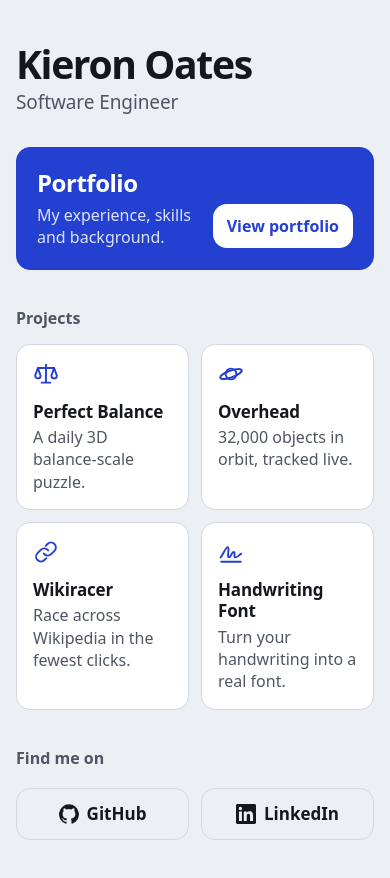
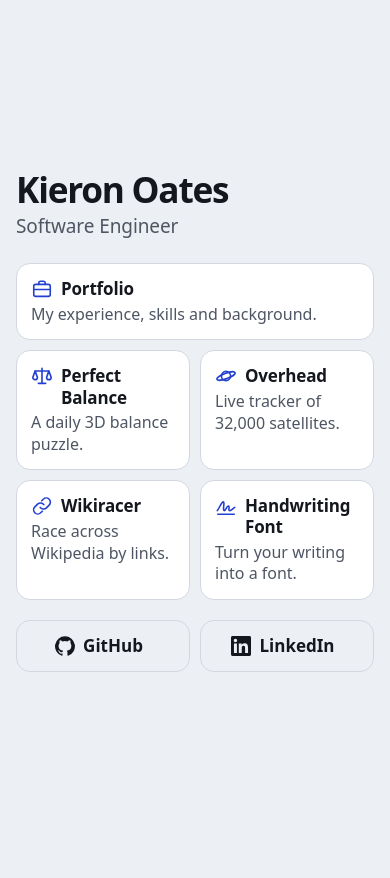
Before and after one commit to roff-dev/qr-site, a plain HTML site: page public/index.html in a window 390 px wide. After the commit the page ends 844 px from the top, so only its background shows below. Drawn offline with Linux system fonts and the light colour scheme.

Commit message:
Merge portfolio into the card grid and fit the page on one screen
Portfolio becomes a full-width card alongside the four projects, the section
headings go, and spacing is tightened so the page fits a phone screen without
scrolling. Links now open in a new tab. The checks assert both.

```diff
--- a/public/index.html
+++ b/public/index.html
@@ -32,10 +32,9 @@
   --muted: #4E5563;
   --line: #D3D8E0;
   --accent: #2340D0;
-  --accent-ink: #FFFFFF;
-  --accent-soft: #DCE3FF;
   --press: #F2F4FF;
   --radius: 14px;
+  --gap: 0.625rem;
   --gutter: max(1rem, env(safe-area-inset-left), env(safe-area-inset-right));
   color-scheme: light;
 }
@@ -49,26 +48,31 @@ body {
   -webkit-tap-highlight-color: transparent;
 }
 main {
+  display: flex;
+  flex-direction: column;
+  justify-content: center;
+  min-height: 100vh;
+  min-height: 100svh;
   max-width: 34rem;
   margin: 0 auto;
   padding:
-    max(2.75rem, calc(env(safe-area-inset-top) + 1.5rem))
+    max(1.5rem, calc(env(safe-area-inset-top) + 1rem))
     var(--gutter)
-    max(2.5rem, calc(env(safe-area-inset-bottom) + 1.5rem));
+    max(1.5rem, calc(env(safe-area-inset-bottom) + 1rem));
 }
 
 /* Header */
-header { margin-bottom: 2rem; }
+header { margin-bottom: 1.5rem; }
 h1 {
   margin: 0;
-  font-size: clamp(2.25rem, 9vw + 0.25rem, 3rem);
+  font-size: clamp(2.125rem, 8vw + 0.25rem, 3rem);
   line-height: 1.02;
   font-weight: 750;
   letter-spacing: -0.035em;
 }
 h1 .role {
   display: block;
-  margin-top: 0.4rem;
+  margin-top: 0.375rem;
   font-size: 1.1875rem;
   line-height: 1.3;
   font-weight: 500;
@@ -79,67 +83,38 @@ h1 .role {
   position: absolute; width: 1px; height: 1px; overflow: hidden;
   clip-path: inset(50%); white-space: nowrap;
 }
+
 /* Links */
-.links { display: grid; gap: 0.75rem; }
 a { color: inherit; text-decoration: none; }
+.cards {
+  display: grid;
+  grid-template-columns: repeat(2, minmax(0, 1fr));
+  gap: var(--gap);
+}
 .card {
-  display: flex;
-  flex-direction: column;
+  display: grid;
+  grid-template-columns: auto 1fr;
+  column-gap: 0.5rem;
+  align-content: start;
   min-height: 48px;
-  padding: 1rem;
+  padding: 0.875rem;
   background: var(--surface);
   border: 1px solid var(--line);
   border-radius: var(--radius);
   transition: transform 120ms ease-out, background-color 120ms ease-out, border-color 120ms ease-out;
 }
+.card.wide { grid-column: 1 / -1; }
 .card:active { transform: scale(0.98); background: var(--press); border-color: var(--accent); }
-.card svg { width: 26px; height: 26px; color: var(--accent); margin-bottom: 0.875rem; flex: none; }
+.card svg { width: 22px; height: 22px; color: var(--accent); }
 .card .name { font-weight: 650; line-height: 1.25; letter-spacing: -0.01em; }
-.card .desc { margin-top: 0.25rem; color: var(--muted); font-size: 1rem; line-height: 1.4; }
-
-.portfolio {
-  display: grid;
-  grid-template-columns: 1fr auto;
-  column-gap: 1rem;
-  align-items: center;
-  padding: 1.25rem;
-  background: var(--accent);
-  border-color: var(--accent);
-  color: var(--accent-ink);
-}
-.portfolio .name { grid-column: 1 / -1; font-size: 1.5rem; letter-spacing: -0.02em; }
-.portfolio .desc { color: var(--accent-soft); margin-top: 0.375rem; }
-.portfolio .go {
-  margin-top: 0.375rem;
-  padding: 0.625rem 0.875rem;
-  border-radius: var(--radius);
-  white-space: nowrap;
-  background: var(--accent-ink);
-  color: var(--accent);
-  font-size: 1rem;
-  font-weight: 650;
-}
-.portfolio:active { background: #1C34AE; border-color: #1C34AE; }
-@media (max-width: 359px) {
-  .portfolio { grid-template-columns: 1fr; }
-  .portfolio .go { justify-self: start; margin-top: 1rem; }
-}
-
-.projects { display: grid; grid-template-columns: 1fr 1fr; gap: 0.75rem; }
-
-h2 {
-  margin: 1.5rem 0 0.125rem;
-  font-size: 1rem;
-  font-weight: 650;
-  color: var(--muted);
-}
+.card .desc { grid-column: 1 / -1; margin-top: 0.25rem; color: var(--muted); font-size: 1rem; line-height: 1.35; }
 
 /* Profiles */
 .profiles {
   display: grid;
   grid-template-columns: 1fr 1fr;
-  gap: 0.75rem;
-  margin-top: 0.25rem;
+  gap: var(--gap);
+  margin-top: 1.25rem;
 }
 .profile {
   display: flex;
@@ -157,18 +132,25 @@ h2 {
 .profile:active { transform: scale(0.97); background: var(--surface); border-color: var(--ink); }
 
 a:focus-visible { outline: 3px solid var(--accent); outline-offset: 3px; }
-.portfolio:focus-visible { outline-color: var(--ink); }
 
+@media (max-width: 359px) {
+  .card { grid-template-columns: 1fr; }
+  .card svg { display: none; }
+}
+@media (max-height: 600px) {
+  main {
+    padding-top: max(1rem, calc(env(safe-area-inset-top) + 0.75rem));
+    padding-bottom: max(1rem, calc(env(safe-area-inset-bottom) + 0.75rem));
+  }
+  header { margin-bottom: 1rem; }
+  .profiles { margin-top: 1rem; }
+}
 @media (hover: hover) {
   .card:hover, .profile:hover { border-color: var(--accent); }
-  .portfolio:hover { background: #1C34AE; }
 }
 @media (prefers-reduced-motion: reduce) {
   .card, .profile { transition: none; }
   .card:active, .profile:active { transform: none; }
-}
-@media (min-width: 40rem) {
-  main { padding-top: 5rem; }
 }
 </style>
 </head>
@@ -178,46 +160,43 @@ a:focus-visible { outline: 3px solid var(--accent); outline-offset: 3px; }
     <h1>Kieron Oates<span class="sr-only"> – </span><span class="role">Software Engineer</span></h1>
   </header>
 
-  <nav class="links" aria-label="My work">
-    <a class="card portfolio" href="https://kieron-oates.infinityfreeapp.com/?i=1">
-      <span class="name">Portfolio</span>
-      <span class="desc">My experience, skills and background.</span>
-      <span class="go" aria-hidden="true">View portfolio</span>
-    </a>
-
-    <h2>Projects</h2>
-    <div class="projects">
-      <a class="card" href="https://perfect-balance.kieronoates.workers.dev">
+  <nav aria-label="My work">
+    <div class="cards">
+      <a class="card wide" href="https://kieron-oates.infinityfreeapp.com/?i=1" target="_blank" rel="noopener">
+        <svg viewBox="0 0 24 24" fill="none" stroke="currentColor" stroke-width="1.75" stroke-linecap="round" stroke-linejoin="round" aria-hidden="true"><rect x="3" y="7" width="18" height="13" rx="2"/><path d="M8.5 7V5.5a2 2 0 0 1 2-2h3a2 2 0 0 1 2 2V7M3 12.5h18"/></svg>
+        <span class="name">Portfolio<span class="sr-only"> (opens in a new tab)</span></span>
+        <span class="desc">My experience, skills and background.</span>
+      </a>
+      <a class="card" href="https://perfect-balance.kieronoates.workers.dev" target="_blank" rel="noopener">
         <svg viewBox="0 0 24 24" fill="none" stroke="currentColor" stroke-width="1.75" stroke-linecap="round" stroke-linejoin="round" aria-hidden="true"><path d="M12 3.5V20M8 20h8M4.5 6.5h15"/><path d="M2 13.5a2.5 2.5 0 0 0 5 0L4.5 6.5zM17 13.5a2.5 2.5 0 0 0 5 0l-2.5-7z"/></svg>
-        <span class="name">Perfect Balance</span>
-        <span class="desc">A daily 3D balance-scale puzzle.</span>
+        <span class="name">Perfect Balance<span class="sr-only"> (opens in a new tab)</span></span>
+        <span class="desc">A daily 3D balance puzzle.</span>
       </a>
-      <a class="card" href="https://overhead.kieronoates.workers.dev">
+      <a class="card" href="https://overhead.kieronoates.workers.dev" target="_blank" rel="noopener">
         <svg viewBox="0 0 24 24" fill="none" stroke="currentColor" stroke-width="1.75" stroke-linecap="round" stroke-linejoin="round" aria-hidden="true"><circle cx="12" cy="12" r="5"/><ellipse cx="12" cy="12" rx="10.5" ry="3" transform="rotate(-20 12 12)"/></svg>
-        <span class="name">Overhead</span>
-        <span class="desc">32,000 objects in orbit, tracked live.</span>
+        <span class="name">Overhead<span class="sr-only"> (opens in a new tab)</span></span>
+        <span class="desc">Live tracker of 32,000 satellites.</span>
       </a>
-      <a class="card" href="https://wikiracer.kieronoates.workers.dev">
+      <a class="card" href="https://wikiracer.kieronoates.workers.dev" target="_blank" rel="noopener">
         <svg viewBox="0 0 24 24" fill="none" stroke="currentColor" stroke-width="1.75" stroke-linecap="round" stroke-linejoin="round" aria-hidden="true"><path d="M10 13.5a4.5 4.5 0 0 0 6.8.5l3-3a4.5 4.5 0 0 0-6.4-6.4l-1.7 1.7"/><path d="M14 10.5a4.5 4.5 0 0 0-6.8-.5l-3 3a4.5 4.5 0 0 0 6.4 6.4l1.7-1.7"/></svg>
-        <span class="name">Wikiracer</span>
-        <span class="desc">Race across Wikipedia in the fewest clicks.</span>
+        <span class="name">Wikiracer<span class="sr-only"> (opens in a new tab)</span></span>
+        <span class="desc">Race across Wikipedia by links.</span>
       </a>
-      <a class="card" href="https://handwriting-font.pages.dev">
+      <a class="card" href="https://handwriting-font.pages.dev" target="_blank" rel="noopener">
         <svg viewBox="0 0 24 24" fill="none" stroke="currentColor" stroke-width="1.75" stroke-linecap="round" stroke-linejoin="round" aria-hidden="true"><path d="M2.5 17c2.5-3 4.5-9.5 6.5-9.5S8 17 10 17s2.5-5 4.5-5S14 17 16 17s3-2 5.5-3.5"/><path d="M3 21h18"/></svg>
-        <span class="name">Handwriting Font</span>
-        <span class="desc">Turn your handwriting into a real font.</span>
+        <span class="name">Handwriting Font<span class="sr-only"> (opens in a new tab)</span></span>
+        <span class="desc">Turn your writing into a font.</span>
       </a>
     </div>
 
-    <h2>Find me on</h2>
     <div class="profiles">
-      <a class="profile" href="https://github.com/roff-dev">
+      <a class="profile" href="https://github.com/roff-dev" target="_blank" rel="noopener">
         <svg viewBox="0 0 24 24" fill="currentColor" aria-hidden="true"><path d="M12 .3a12 12 0 0 0-3.8 23.38c.6.12.83-.26.83-.57l-.02-2.04c-3.34.72-4.04-1.61-4.04-1.61-.55-1.39-1.34-1.76-1.34-1.76-1.08-.74.09-.73.09-.73 1.2.09 1.83 1.24 1.83 1.24 1.07 1.83 2.81 1.3 3.5 1 .1-.78.42-1.31.76-1.61-2.67-.3-5.47-1.33-5.47-5.93 0-1.31.47-2.38 1.24-3.22-.14-.3-.54-1.52.1-3.18 0 0 1-.32 3.3 1.23a11.5 11.5 0 0 1 6 0c2.28-1.55 3.29-1.23 3.29-1.23.64 1.66.24 2.88.12 3.18a4.65 4.65 0 0 1 1.23 3.22c0 4.61-2.8 5.62-5.48 5.92.42.36.81 1.1.81 2.22l-.01 3.29c0 .31.2.69.82.57A12 12 0 0 0 12 .3"/></svg>
-        GitHub
+        GitHub<span class="sr-only"> (opens in a new tab)</span>
       </a>
-      <a class="profile" href="https://www.linkedin.com/in/kieron-oates-b061b3317/">
+      <a class="profile" href="https://www.linkedin.com/in/kieron-oates-b061b3317/" target="_blank" rel="noopener">
         <svg viewBox="0 0 24 24" fill="currentColor" aria-hidden="true"><path d="M20.45 20.45h-3.56v-5.57c0-1.33-.02-3.04-1.85-3.04-1.85 0-2.13 1.45-2.13 2.94v5.67H9.35V9h3.41v1.56h.05c.48-.9 1.64-1.85 3.37-1.85 3.6 0 4.27 2.37 4.27 5.46v6.28zM5.34 7.43a2.06 2.06 0 1 1 0-4.13 2.06 2.06 0 0 1 0 4.13zm1.78 13.02H3.56V9h3.56v11.45zM22.22 0H1.77C.79 0 0 .77 0 1.73v20.54C0 23.23.79 24 1.77 24h20.45c.98 0 1.78-.77 1.78-1.73V1.73C24 .77 23.2 0 22.22 0z"/></svg>
-        LinkedIn
+        LinkedIn<span class="sr-only"> (opens in a new tab)</span>
       </a>
     </div>
   </nav>
```
Also changed, not shown: tests/check.mjs (+11 -3 lines), README.md.
